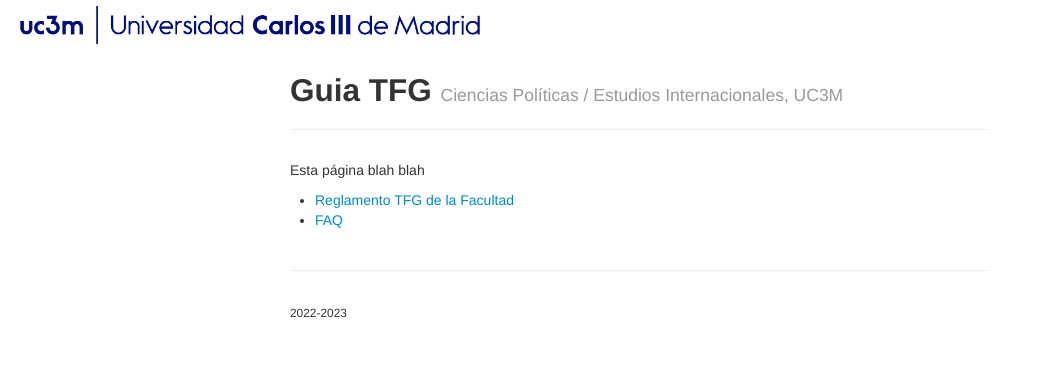
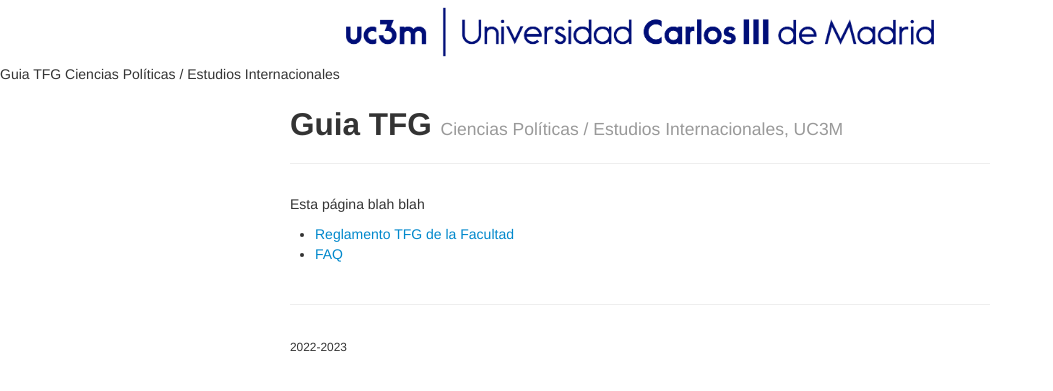
Before and after one commit to franvillamil/TFG, a Jekyll site: the page built from index.md, in a window 1280 px wide. Shown: the top 391 px of the page, without its empty margins (0-1053 px from the left). Built offline with Jekyll 4.4.1, drawn with Linux system fonts in a browser that asks for light colours.

Commit message:
fixing style

```diff
--- a/_includes/themes/twitter/default.html
+++ b/_includes/themes/twitter/default.html
@@ -37,7 +37,9 @@
       </div>
     </div> -->
 
-    <img src="files/uc3m_logo.png" width="500" class="center"/>
+    <center><img src="files/uc3m_logo.png" width="50%"/></center>
+
+    Guia TFG Ciencias Políticas / Estudios Internacionales
 
     <div class="container-narrow">
 
```
